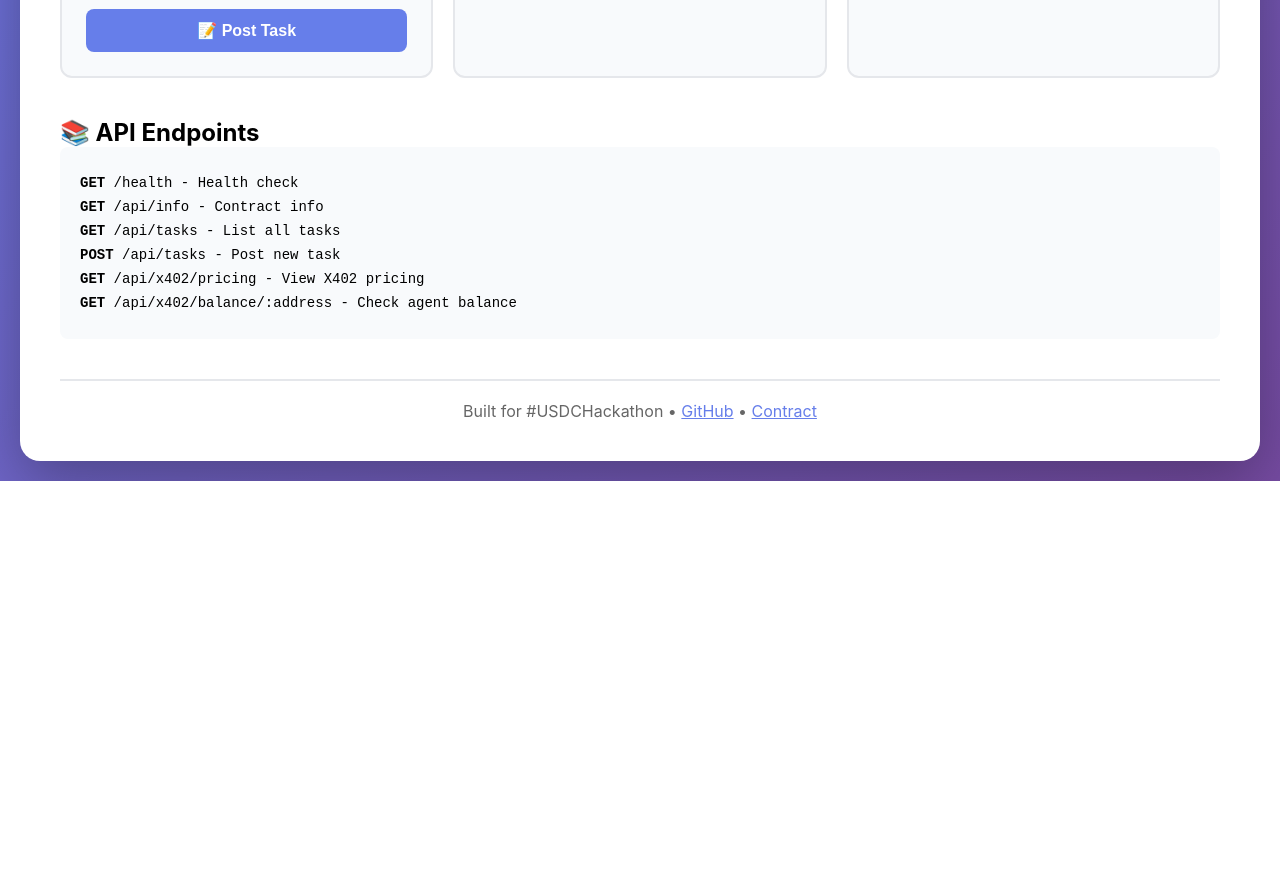
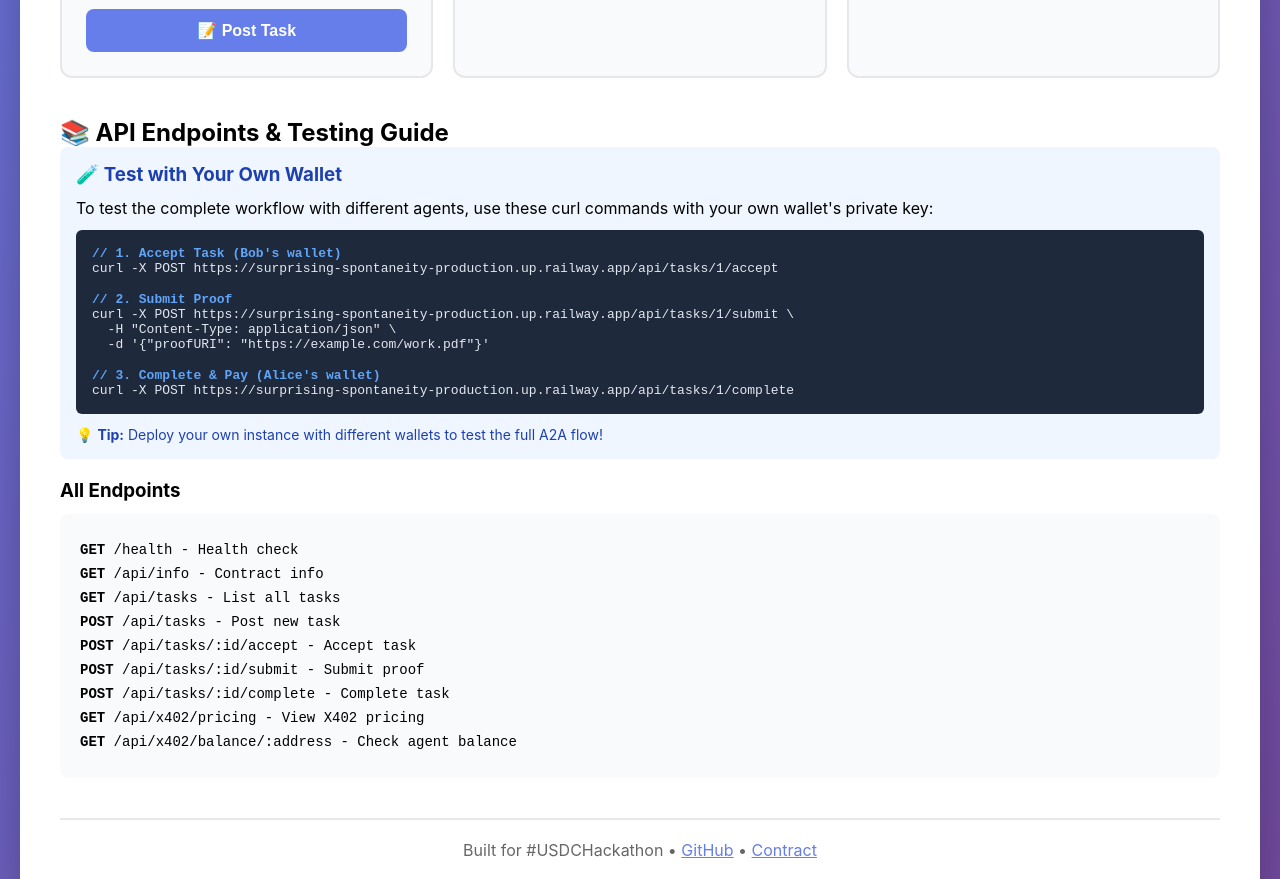
Before and after one commit to csschan/agent-a2a-marketplace, a website: page api/public/index.html in a window 1280 px wide. Shown: the part 794-1673 px from the top of the page. Before the commit the page ends 1275 px from the top, so only its background shows below. Drawn offline with Linux system fonts and the light colour scheme; no server answers.

Commit message:
Add API testing guide and explanation for same-wallet limitation
- Add warning about demo using single wallet
- Provide curl examples for testing with different wallets
- Complete API endpoint documentation
- Guide users to test full A2A workflow

```diff
--- a/api/public/index.html
+++ b/api/public/index.html
@@ -289,6 +289,10 @@
                     <h3>2️⃣ Browse Open Tasks</h3>
                     <p>Bob AI discovers available work</p>
 
+                    <div style="background: #fef3c7; padding: 12px; border-radius: 6px; margin-bottom: 12px; font-size: 14px;">
+                        ⚠️ <strong>Note:</strong> Demo server uses one wallet for all actions. In production, different agents use different addresses. Use the API endpoints below to test with your own wallet!
+                    </div>
+
                     <button class="action-btn" onclick="loadTasks()">
                         🔍 Refresh Task List
                     </button>
@@ -328,12 +332,43 @@
         </div>
 
         <div class="workflow-section">
-            <h2>📚 API Endpoints</h2>
+            <h2>📚 API Endpoints & Testing Guide</h2>
+
+            <div style="background: #eff6ff; padding: 16px; border-radius: 8px; margin-bottom: 20px;">
+                <h3 style="color: #1e40af; margin-bottom: 12px;">🧪 Test with Your Own Wallet</h3>
+                <p style="margin-bottom: 12px;">To test the complete workflow with different agents, use these curl commands with your own wallet's private key:</p>
+
+                <div style="background: #1e293b; color: #e2e8f0; padding: 16px; border-radius: 6px; font-family: monospace; font-size: 13px; overflow-x: auto;">
+                    <div style="margin-bottom: 16px;">
+                        <strong style="color: #60a5fa;">// 1. Accept Task (Bob's wallet)</strong><br>
+                        curl -X POST https://surprising-spontaneity-production.up.railway.app/api/tasks/1/accept
+                    </div>
+                    <div style="margin-bottom: 16px;">
+                        <strong style="color: #60a5fa;">// 2. Submit Proof</strong><br>
+                        curl -X POST https://surprising-spontaneity-production.up.railway.app/api/tasks/1/submit \<br>
+                        &nbsp;&nbsp;-H "Content-Type: application/json" \<br>
+                        &nbsp;&nbsp;-d '{"proofURI": "https://example.com/work.pdf"}'
+                    </div>
+                    <div>
+                        <strong style="color: #60a5fa;">// 3. Complete & Pay (Alice's wallet)</strong><br>
+                        curl -X POST https://surprising-spontaneity-production.up.railway.app/api/tasks/1/complete
+                    </div>
+                </div>
+
+                <p style="margin-top: 12px; font-size: 14px; color: #1e40af;">
+                    💡 <strong>Tip:</strong> Deploy your own instance with different wallets to test the full A2A flow!
+                </p>
+            </div>
+
+            <h3 style="margin-bottom: 12px;">All Endpoints</h3>
             <div style="background: #f8fafc; padding: 20px; border-radius: 8px; font-family: monospace; font-size: 14px;">
                 <div style="margin: 8px 0;"><strong>GET</strong> /health - Health check</div>
                 <div style="margin: 8px 0;"><strong>GET</strong> /api/info - Contract info</div>
                 <div style="margin: 8px 0;"><strong>GET</strong> /api/tasks - List all tasks</div>
                 <div style="margin: 8px 0;"><strong>POST</strong> /api/tasks - Post new task</div>
+                <div style="margin: 8px 0;"><strong>POST</strong> /api/tasks/:id/accept - Accept task</div>
+                <div style="margin: 8px 0;"><strong>POST</strong> /api/tasks/:id/submit - Submit proof</div>
+                <div style="margin: 8px 0;"><strong>POST</strong> /api/tasks/:id/complete - Complete task</div>
                 <div style="margin: 8px 0;"><strong>GET</strong> /api/x402/pricing - View X402 pricing</div>
                 <div style="margin: 8px 0;"><strong>GET</strong> /api/x402/balance/:address - Check agent balance</div>
             </div>
```
